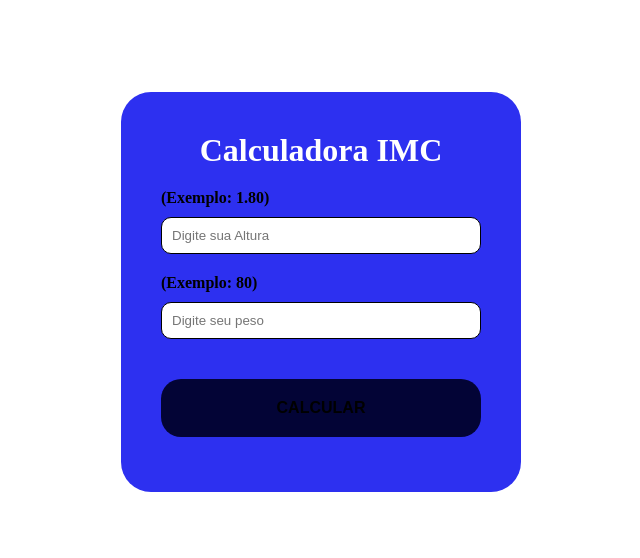
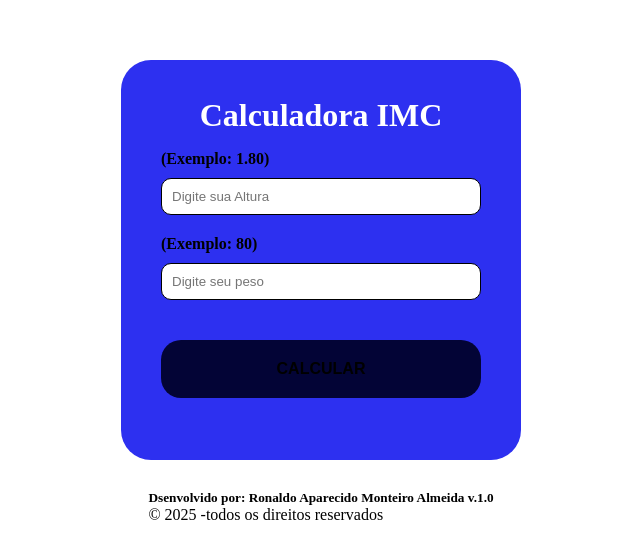
Before and after one commit to Ronaldoxor/projeto-imc-react, a React (Vite) app: page / in a window 1280 px wide. Shown: the part 108-666 px from the top of the page, without its empty margins (319-959 px from the left). Built offline with nearby package versions, Linux system fonts and the light colour scheme.

Commit message:
criando componente e estilizndo o footer

```diff
--- a/src/App.jsx
+++ b/src/App.jsx
@@ -3,6 +3,7 @@ import {useState,useEffect} from 'react'
 import Resultado from './components/Resultado'
 import "./css/estilo.css"
 import './css/global.css'
+import Footer from "./components/Footer"
 
 
 function App() {
@@ -49,7 +50,7 @@ const calcularImc=()=>{
       {mostrarResultado && (
         <Resultado resultado={resultado}/>
       )}
-
+    <Footer/>
     </div>
   )
 }
--- /dev/null
+++ b/src/components/Footer.jsx
@@ -0,0 +1,9 @@
+function Footer(){
+    return(
+        <div className="footer">
+            <h5>Dsenvolvido por: Ronaldo Aparecido Monteiro Almeida v.1.0</h5>
+            <p>&copy; 2025 -todos os direitos reservados </p>
+        </div>
+    )
+}
+export default Footer
--- a/src/css/header.css
+++ b/src/css/header.css
@@ -1,8 +1,13 @@
 .header{
     text-align:center;
     margin-bottom:20px;
+    line-height:30px;
     color:var(--fontColor1);
 }
 .header:hover{
     text-decoration:underline;
 }
+
+.footer{
+    margin-top:30px;
+}
```
